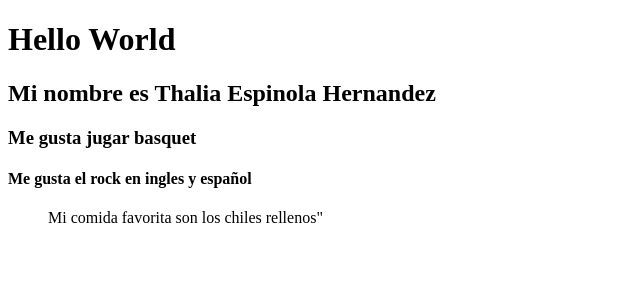
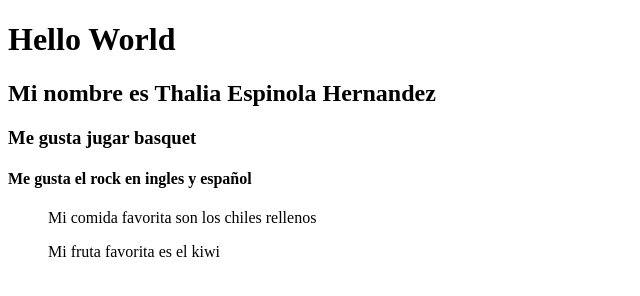
Before and after one commit to Thalia2305/CH58-mi-primer-repositorio, a plain HTML site: page index.html in a window 1280 px wide. Shown: the whole page, without its empty margins (0-640 px from the left). Drawn offline with Linux system fonts and the light colour scheme.

Commit message:
agregue mi fruta favorita

```diff
--- a/index.html
+++ b/index.html
@@ -11,6 +11,8 @@
   <h2>Mi nombre es Thalia Espinola Hernandez</h1>
      <h3>Me gusta jugar basquet</h3>
     <h4>Me gusta el rock en ingles y español</h4>
-     <ul>Mi comida  favorita son los chiles rellenos"
+     <ul>Mi comida  favorita son los chiles rellenos</ul>
+    <ul>Mi fruta favorita es el kiwi</ul>
+
 </body>
 </html>
```
